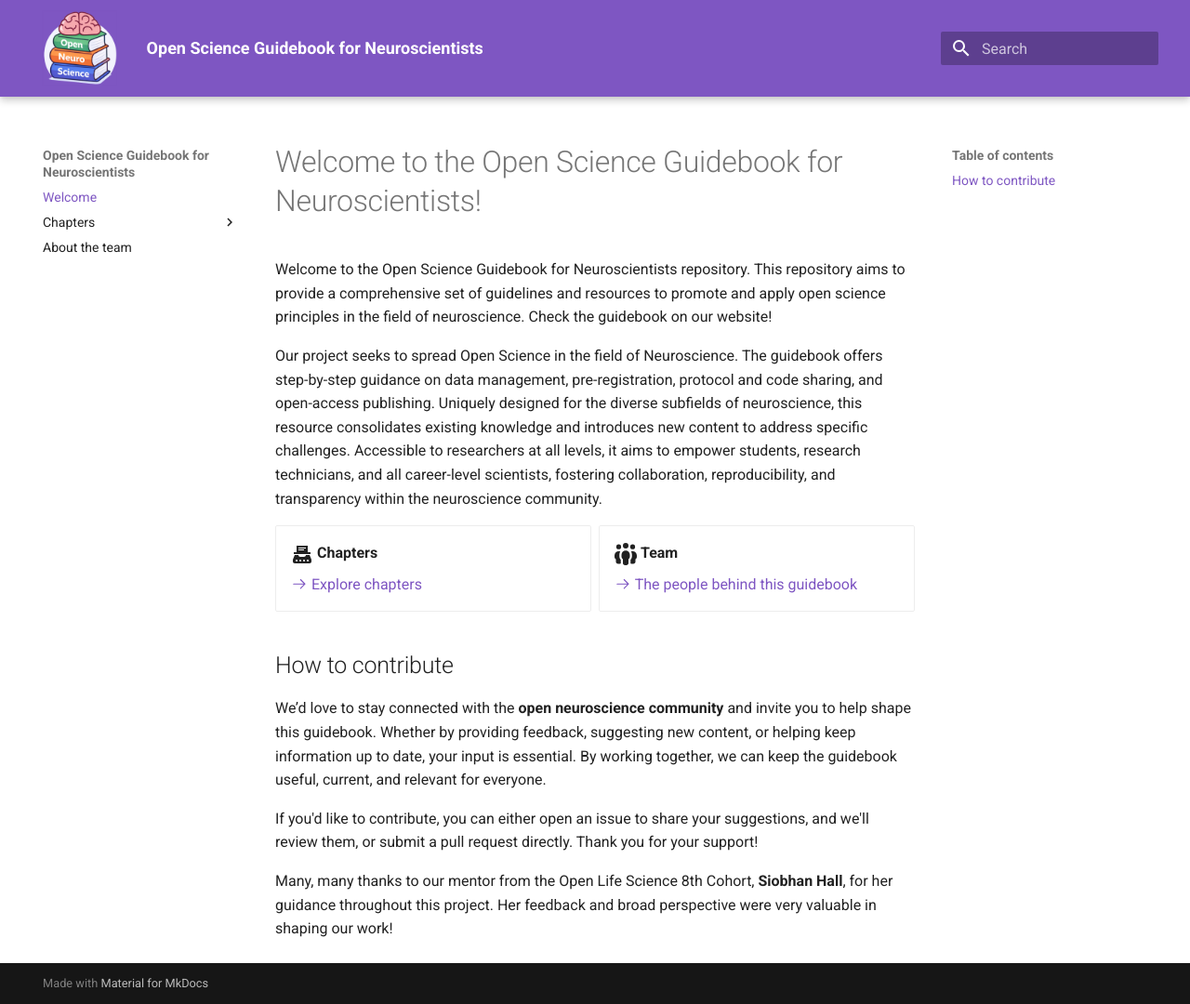
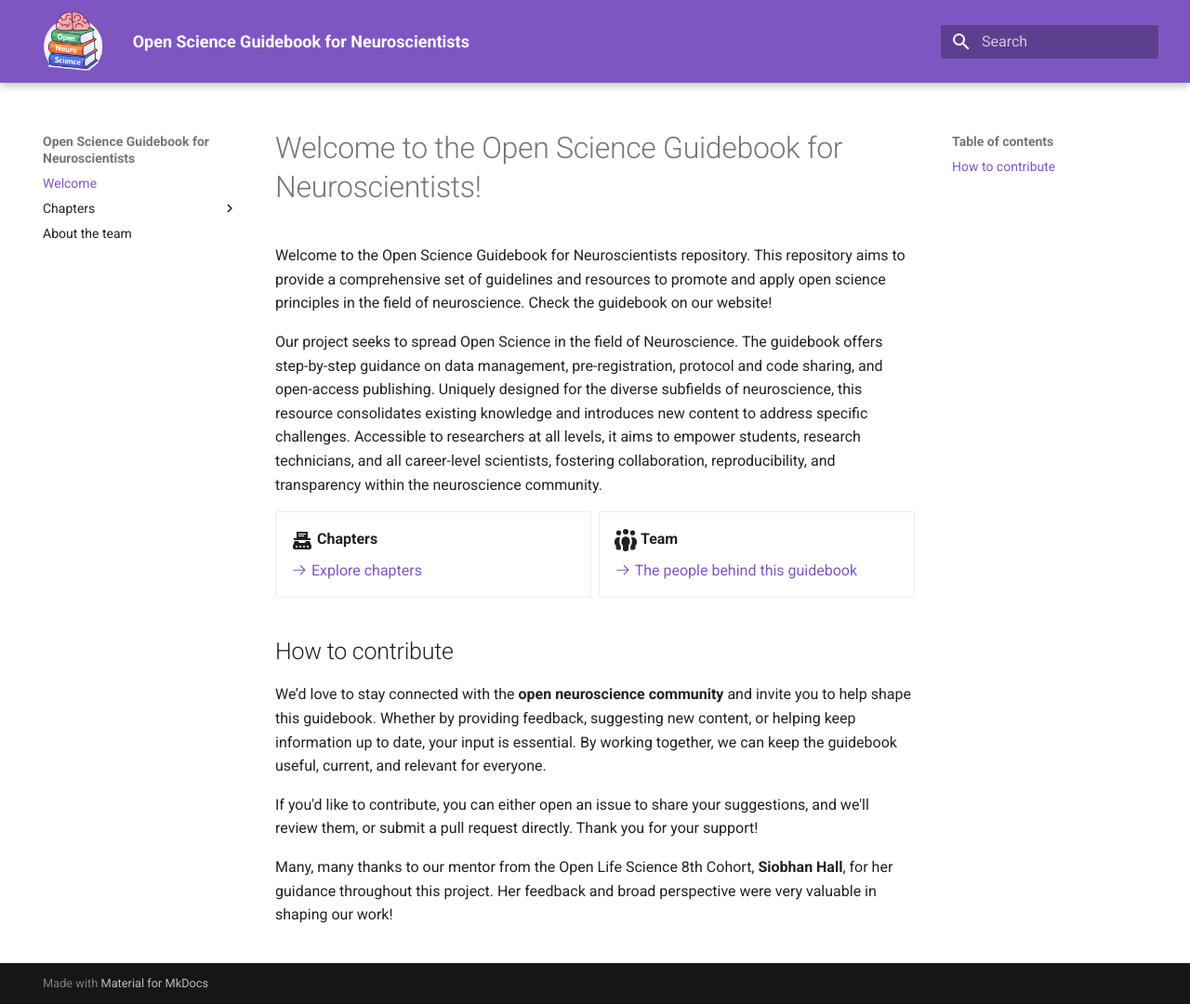
Before and after one commit to ANW-Open-Science/Open-Science-Guidebook-for-Neuroscientists, an MkDocs documentation site: the page built from docs/index.md, in a window 1280 px wide and 1080 px high. Shown: the whole window at 93% size. Built offline with MkDocs 1.6.1 and Material for MkDocs 9.7.7, drawn with Linux system fonts in a browser that asks for light colours.

Commit message:
Update extra.css
try other grootte

```diff
--- a/docs/stylesheets/extra.css
+++ b/docs/stylesheets/extra.css
@@ -1,5 +1,5 @@
 .md-header__button.md-logo img,
 .md-header__button.md-logo svg {
-  height: 80px !important;
+  height: 65px !important;
   width: auto !important;
 }
```
